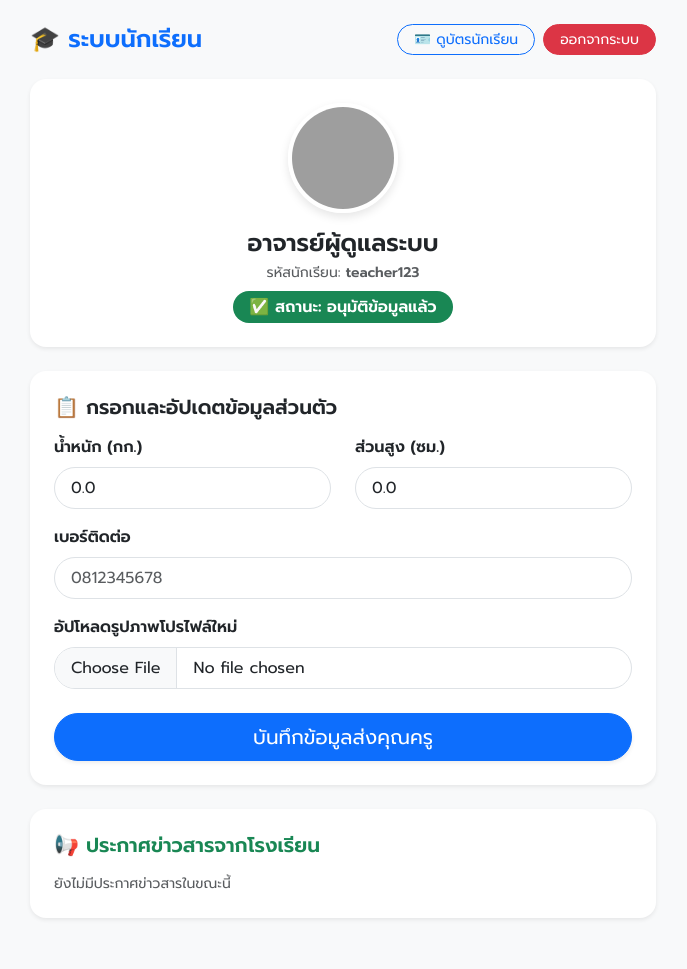
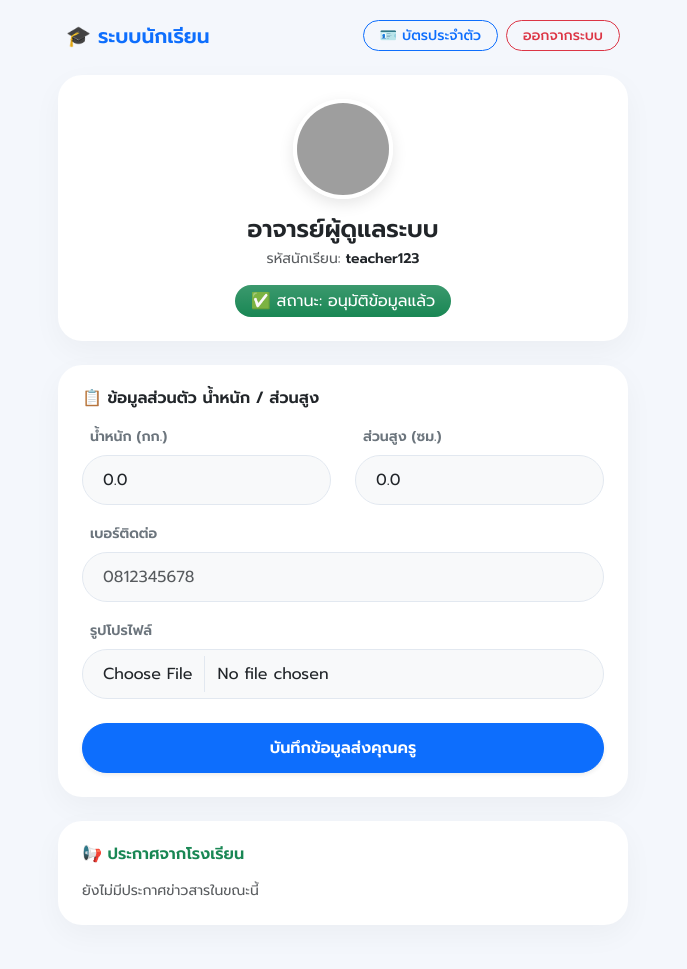
Before and after one commit to sittisak2009/student, a Flask app: page /student/dashboard in a window 1280 px wide. Shown: the whole page, without its empty margins (297-984 px from the left). Before the commit the page ends 919 px from the top, so only its background shows below. Run offline with Flask 3, Linux system fonts and the light colour scheme; the visitor is signed in with stand-in values (Sample User, id 1); data comes from the database, SQL or seed files in the repository; data that the repository does not hold is empty; grey boxes are pictures that could not be loaded.

Commit message:
Update student_dashboard.html

```diff
--- a/templates/student_dashboard.html
+++ b/templates/student_dashboard.html
@@ -7,79 +7,84 @@
     <link href="https://cdn.jsdelivr.net/npm/bootstrap@5.3.0/dist/css/bootstrap.min.css" rel="stylesheet">
     <link href="https://fonts.googleapis.com/css2?family=Prompt:wght@300;400;500;600&display=swap" rel="stylesheet">
     <style>
-        body { font-family: 'Prompt', sans-serif; background: #f8f9fa; }
-        .avatar { width: 110px; height: 110px; object-fit: cover; border-radius: 50%; border: 4px solid #fff; box-shadow: 0 4px 10px rgba(0,0,0,0.1); }
+        body { font-family: 'Prompt', sans-serif; background: #f4f7fc; }
+        .main-container { max-width: 600px; margin: auto; padding: 20px 15px; }
+        .card-custom { border: none; border-radius: 24px; box-shadow: 0 10px 30px rgba(0,0,0,0.04); background: #fff; }
+        .avatar { width: 100px; height: 100px; object-fit: cover; border-radius: 50%; border: 4px solid #fff; box-shadow: 0 5px 15px rgba(0,0,0,0.1); }
+        .form-control, .form-select { border-radius: 50rem; padding: 12px 20px; background-color: #f8f9fa; border: 1px solid #e2e8f0; }
+        .btn-long { border-radius: 50rem; padding: 12px; font-weight: 600; }
     </style>
 </head>
-<body class="py-4">
-    <div class="container" style="max-width: 650px;">
-        <div class="d-flex justify-content-between align-items-center mb-4">
-            <h4 class="fw-bold mb-0 text-primary">🎓 ระบบนักเรียน</h4>
+<body>
+    <div class="main-container">
+        <!-- แถบบน -->
+        <div class="d-flex justify-content-between align-items-center mb-4 px-2">
+            <h5 class="fw-bold mb-0 text-primary">🎓 ระบบนักเรียน</h5>
             <div class="d-flex gap-2">
-                <a href="/student/card" class="btn btn-outline-primary btn-sm rounded-pill px-3">🪪 ดูบัตรนักเรียน</a>
-                <a href="/logout" class="btn btn-danger btn-sm rounded-pill px-3">ออกจากระบบ</a>
+                <a href="/student/card" class="btn btn-outline-primary btn-sm rounded-pill px-3 fw-medium">🪪 บัตรประจำตัว</a>
+                <a href="/logout" class="btn btn-outline-danger btn-sm rounded-pill px-3 fw-medium">ออกจากระบบ</a>
             </div>
         </div>
 
         {% with messages = get_flashed_messages(with_categories=true) %}
             {% if messages %}{% for category, message in messages %}
-                <div class="alert alert-{{ category }} rounded-4">{{ message }}</div>
+                <div class="alert alert-{{ category }} rounded-4 py-2 small">{{ message }}</div>
             {% endfor %}{% endif %}
         {% endwith %}
 
-        <!-- สถานะการตรวจสอบ -->
-        <div class="card border-0 shadow-sm p-4 mb-4 rounded-4 bg-white text-center">
-            <div class="d-flex justify-content-center mb-3">
+        <!-- โปรไฟล์และการแสดงสถานะ -->
+        <div class="card-custom p-4 text-center mb-4">
+            <div class="mb-3">
                 <img src="{{ url_for('static', filename='uploads/' + user['profile_image']) }}" class="avatar">
             </div>
             <h4 class="fw-bold mb-1">{{ user['fullname'] }}</h4>
-            <p class="text-muted small mb-2">รหัสนักเรียน: <b>{{ user['student_id'] }}</b></p>
+            <p class="text-muted small mb-3">รหัสนักเรียน: <span class="fw-semibold text-dark">{{ user['student_id'] }}</span></p>
             <div>
                 {% if user['status'] == 'อนุมัติแล้ว' %}
-                    <span class="badge bg-success px-3 py-2 rounded-pill fs-6">✅ สถานะ: อนุมัติข้อมูลแล้ว</span>
+                    <span class="badge bg-success bg-gradient px-3 py-2 rounded-pill fs-6 fw-normal">✅ สถานะ: อนุมัติข้อมูลแล้ว</span>
                 {% elif user['status'] == 'ต้องแก้ไขข้อมูล' %}
-                    <span class="badge bg-danger px-3 py-2 rounded-pill fs-6">❌ สถานะ: ต้องแก้ไขข้อมูล (ครูส่งกลับมา)</span>
+                    <span class="badge bg-danger bg-gradient px-3 py-2 rounded-pill fs-6 fw-normal">❌ สถานะ: ต้องแก้ไขข้อมูลตามที่ครูแจ้ง</span>
                 {% else %}
-                    <span class="badge bg-warning text-dark px-3 py-2 rounded-pill fs-6">⏳ สถานะ: รอคุณครูตรวจสอบ</span>
+                    <span class="badge bg-warning text-dark bg-gradient px-3 py-2 rounded-pill fs-6 fw-normal">⏳ สถานะ: รอคุณครูตรวจสอบ</span>
                 {% endif %}
             </div>
         </div>
 
-        <!-- ฟอร์มกรอกข้อมูลส่วนตัว น้ำหนัก ส่วนสูง เบอร์โทร รูปภาพ -->
-        <div class="card border-0 shadow-sm p-4 mb-4 rounded-4 bg-white">
-            <h5 class="fw-bold mb-3 text-dark">📋 กรอกและอัปเดตข้อมูลส่วนตัว</h5>
+        <!-- ฟอร์มกรอกข้อมูล -->
+        <div class="card-custom p-4 mb-4">
+            <h6 class="fw-bold mb-3 text-dark">📋 ข้อมูลส่วนตัว น้ำหนัก / ส่วนสูง</h6>
             <form method="POST" enctype="multipart/form-data">
                 <input type="hidden" name="old_image" value="{{ user['profile_image'] }}">
                 <div class="row">
-                    <div class="col-md-6 mb-3">
-                        <label class="form-label fw-semibold">น้ำหนัก (กก.)</label>
-                        <input type="number" step="0.1" name="weight" value="{{ user['weight'] }}" class="form-control form-control-lg rounded-pill px-3 fs-6" required>
+                    <div class="col-6 mb-3">
+                        <label class="form-label small fw-semibold text-secondary ms-2">น้ำหนัก (กก.)</label>
+                        <input type="number" step="0.1" name="weight" value="{{ user['weight'] }}" class="form-control" required>
                     </div>
-                    <div class="col-md-6 mb-3">
-                        <label class="form-label fw-semibold">ส่วนสูง (ซม.)</label>
-                        <input type="number" step="0.1" name="height" value="{{ user['height'] }}" class="form-control form-control-lg rounded-pill px-3 fs-6" required>
+                    <div class="col-6 mb-3">
+                        <label class="form-label small fw-semibold text-secondary ms-2">ส่วนสูง (ซม.)</label>
+                        <input type="number" step="0.1" name="height" value="{{ user['height'] }}" class="form-control" required>
                     </div>
                 </div>
                 <div class="mb-3">
-                    <label class="form-label fw-semibold">เบอร์ติดต่อ</label>
-                    <input type="text" name="phone" value="{{ user['phone'] }}" class="form-control form-control-lg rounded-pill px-3 fs-6" placeholder="0812345678" required>
+                    <label class="form-label small fw-semibold text-secondary ms-2">เบอร์ติดต่อ</label>
+                    <input type="text" name="phone" value="{{ user['phone'] }}" class="form-control" placeholder="0812345678" required>
                 </div>
                 <div class="mb-4">
-                    <label class="form-label fw-semibold">อัปโหลดรูปภาพโปรไฟล์ใหม่</label>
-                    <input type="file" name="profile_image" class="form-control form-control-lg rounded-pill px-3 fs-6" accept="image/*">
+                    <label class="form-label small fw-semibold text-secondary ms-2">รูปโปรไฟล์</label>
+                    <input type="file" name="profile_image" class="form-control" accept="image/*">
                 </div>
-                <button type="submit" class="btn btn-primary btn-lg w-100 rounded-pill shadow-sm">บันทึกข้อมูลส่งคุณครู</button>
+                <button type="submit" class="btn btn-primary btn-long w-100 shadow-sm">บันทึกข้อมูลส่งคุณครู</button>
             </form>
         </div>
 
-        <!-- ประกาศข่าวสารจากโรงเรียน -->
-        <div class="card border-0 shadow-sm p-4 rounded-4 bg-white">
-            <h5 class="fw-bold mb-3 text-success">📢 ประกาศข่าวสารจากโรงเรียน</h5>
+        <!-- ข่าวสาร -->
+        <div class="card-custom p-4 mb-4">
+            <h6 class="fw-bold mb-3 text-success">📢 ประกาศจากโรงเรียน</h6>
             {% for n in announcements %}
-                <div class="border-bottom pb-2 mb-2">
+                <div class="border-bottom pb-3 mb-3">
                     <h6 class="fw-bold mb-1 text-dark">{{ n['title'] }}</h6>
                     <p class="small text-muted mb-1">{{ n['content'] }}</p>
-                    <span class="text-muted" style="font-size: 11px;">เผยแพร่เมื่อ: {{ n['date'] }}</span>
+                    <span class="text-muted" style="font-size: 11px;">ประกาศเมื่อ: {{ n['date'] }}</span>
                 </div>
             {% else %}
                 <p class="text-muted small mb-0">ยังไม่มีประกาศข่าวสารในขณะนี้</p>
```
